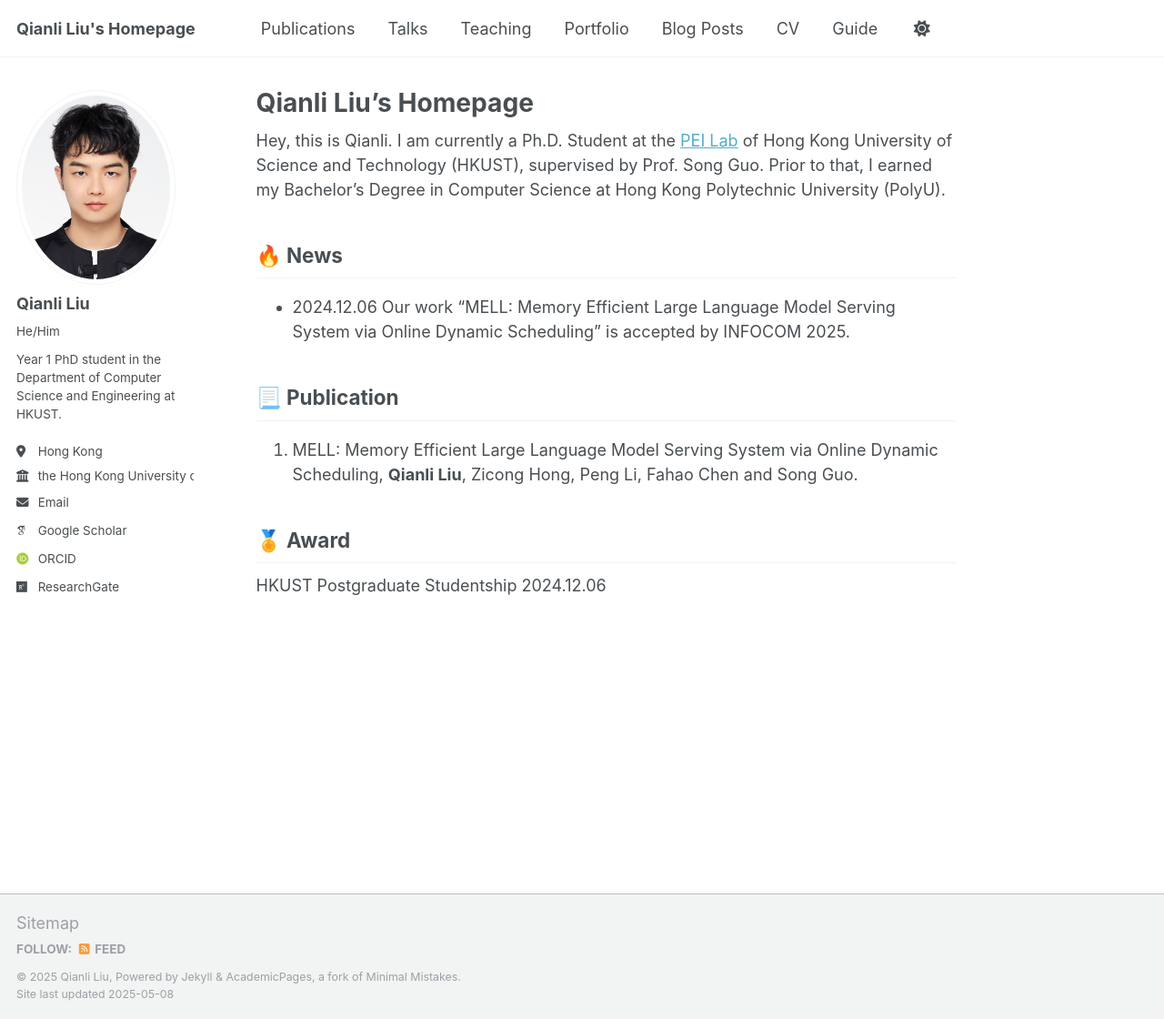
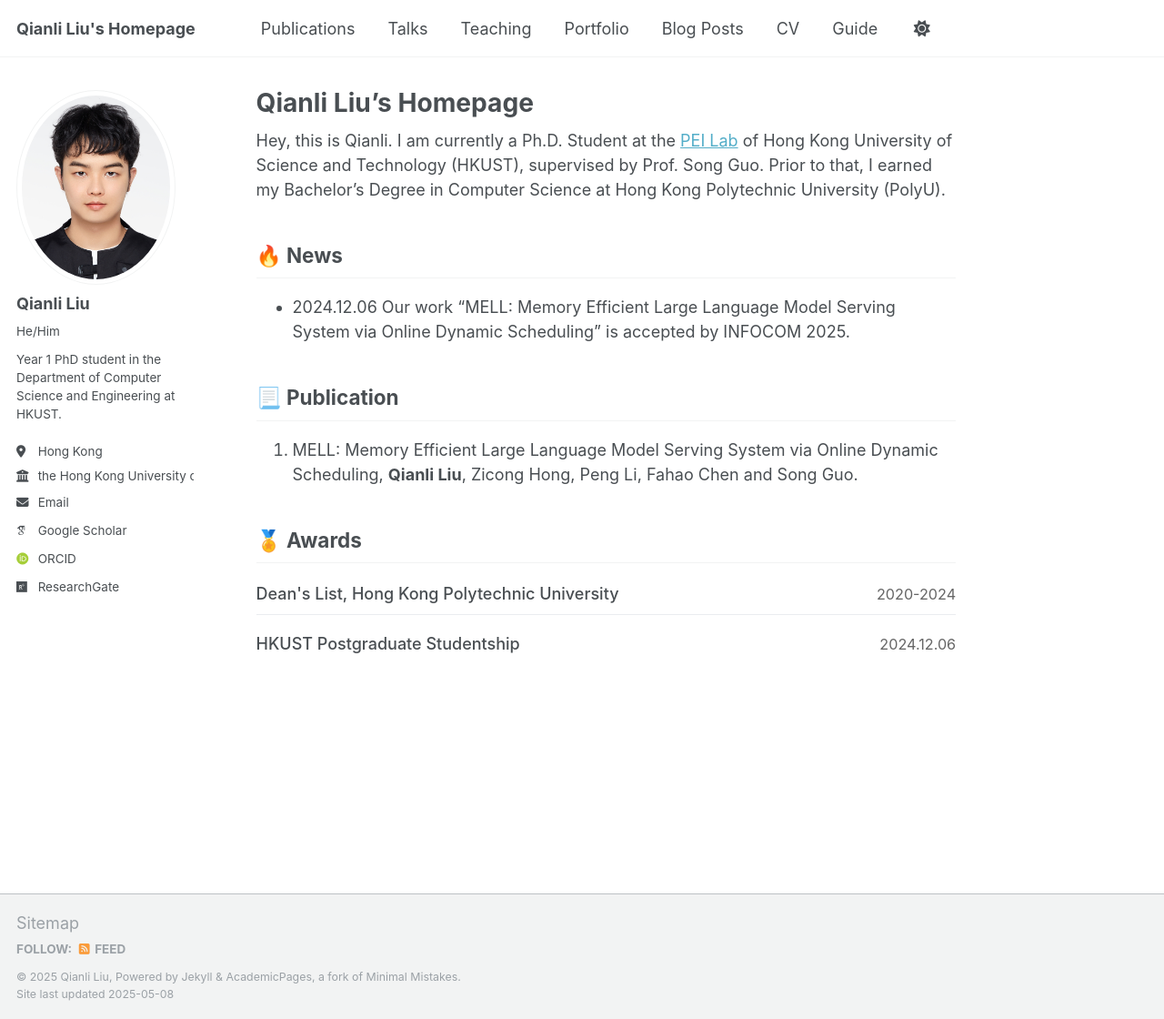
Before and after one commit to Liu-KM/liu-km.github.io, a Jekyll site: the page built from _pages/about.md, in a window 1280 px wide and 1120 px high. Shown: the whole window at 91% size. Built offline with Jekyll 4.4.1, drawn with Linux system fonts in a browser that asks for light colours; some web fonts are replaced.

Commit message:
Update about page: Add Dean's List awards and improve award display format

```diff
--- a/_pages/about.md
+++ b/_pages/about.md
@@ -7,7 +7,7 @@ redirect_from:
   - /about.html
 ---
 
-Hey, this is Qianli. I am currently a Ph.D. Student at the [PEI Lab](https://peilab.netlify.app/) of Hong Kong University of Science and Technology (HKUST), supervised by Prof. Song Guo. Prior to that, I earned my Bachelor’s Degree in Computer Science at Hong Kong Polytechnic University (PolyU).
+Hey, this is Qianli. I am currently a Ph.D. Student at the [PEI Lab](https://peilab.netlify.app/) of Hong Kong University of Science and Technology (HKUST), supervised by Prof. Song Guo. Prior to that, I earned my Bachelor's Degree in Computer Science at Hong Kong Polytechnic University (PolyU).
 
 ## 🔥 News
 + 2024.12.06 Our work "MELL: Memory Efficient Large Language Model Serving System via Online Dynamic Scheduling" is accepted by INFOCOM 2025.
@@ -15,7 +15,11 @@ Hey, this is Qianli. I am currently a Ph.D. Student at the [PEI Lab](https://pei
 ## 📃 Publication
 1. MELL: Memory Efficient Large Language Model Serving System via Online Dynamic Scheduling, **Qianli Liu**, Zicong Hong, Peng Li, Fahao Chen and Song Guo.
 
-## 🏅 Award
+## 🏅 Awards
+<div class="award-item">
+  <span>Dean's List, Hong Kong Polytechnic University</span>
+  <span>2020-2024</span>
+</div>
 <div class="award-item">
   <span>HKUST Postgraduate Studentship</span>
   <span>2024.12.06</span>
--- /dev/null
+++ b/_sass/_custom.scss
@@ -0,0 +1,21 @@
+.award-item {
+  display: flex;
+  justify-content: space-between;
+  align-items: center;
+  margin-bottom: 0.5em;
+  padding: 0.5em 0;
+  border-bottom: 1px solid #eaecef;
+}
+
+.award-item:last-child {
+  border-bottom: none;
+}
+
+.award-item span:first-child {
+  font-weight: 500;
+}
+
+.award-item span:last-child {
+  color: #666;
+  font-size: 0.9em;
+}
--- a/assets/css/main.scss
+++ b/assets/css/main.scss
@@ -10,17 +10,13 @@
 
 @import
     "vendor/breakpoint/breakpoint",
-
     "themes",
     "theme/default",
     "theme/dark",
-
     "include/mixins",
     "vendor/susy/susy",
-
     "layout/reset",
     "layout/base",
-
     "include/utilities",
     "layout/tables",
     "layout/buttons",
@@ -29,15 +25,12 @@
     "layout/navigation",
     "layout/footer",
     "syntax",
-
     "layout/forms",
-
     "layout/page",
     "layout/archive",
     "layout/sidebar",
-
     "vendor/font-awesome/fontawesome",
     "vendor/font-awesome/solid",
     "vendor/font-awesome/brands",
-    "vendor/magnific-popup/magnific-popup"
-;
+    "vendor/magnific-popup/magnific-popup",
+    "custom";
```
Also changed, not shown: _teaching/2023-fall-comp1021.md (+4 -0 lines).
